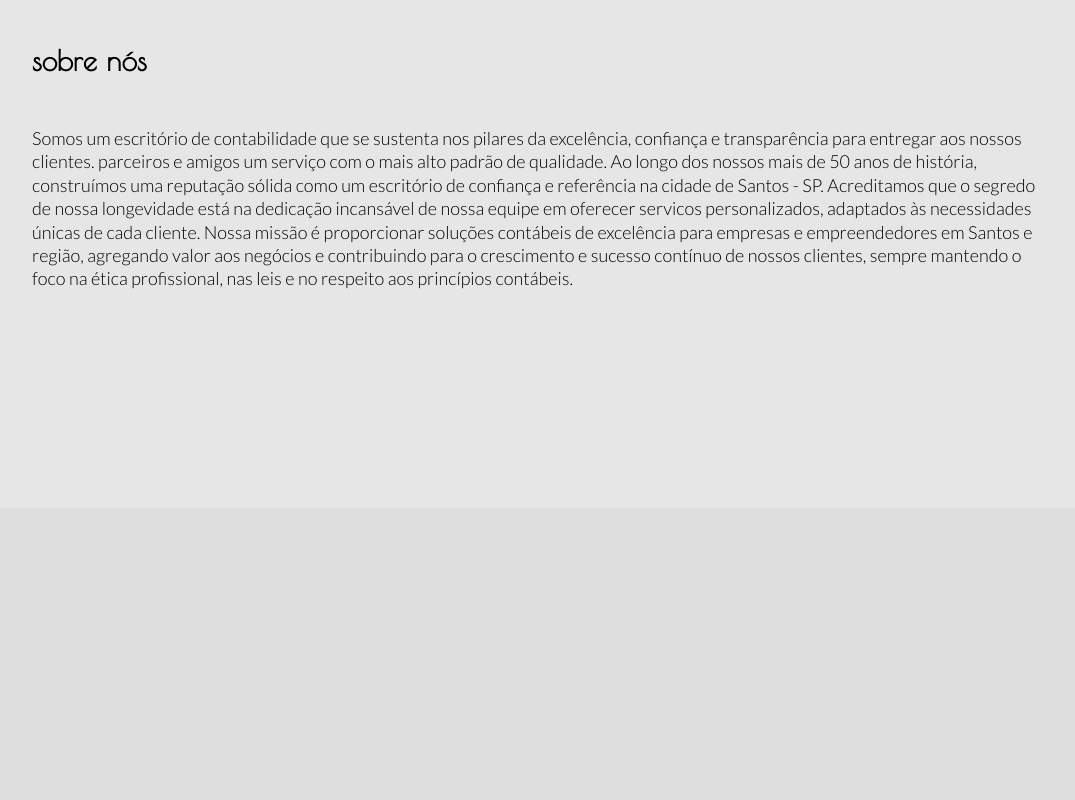
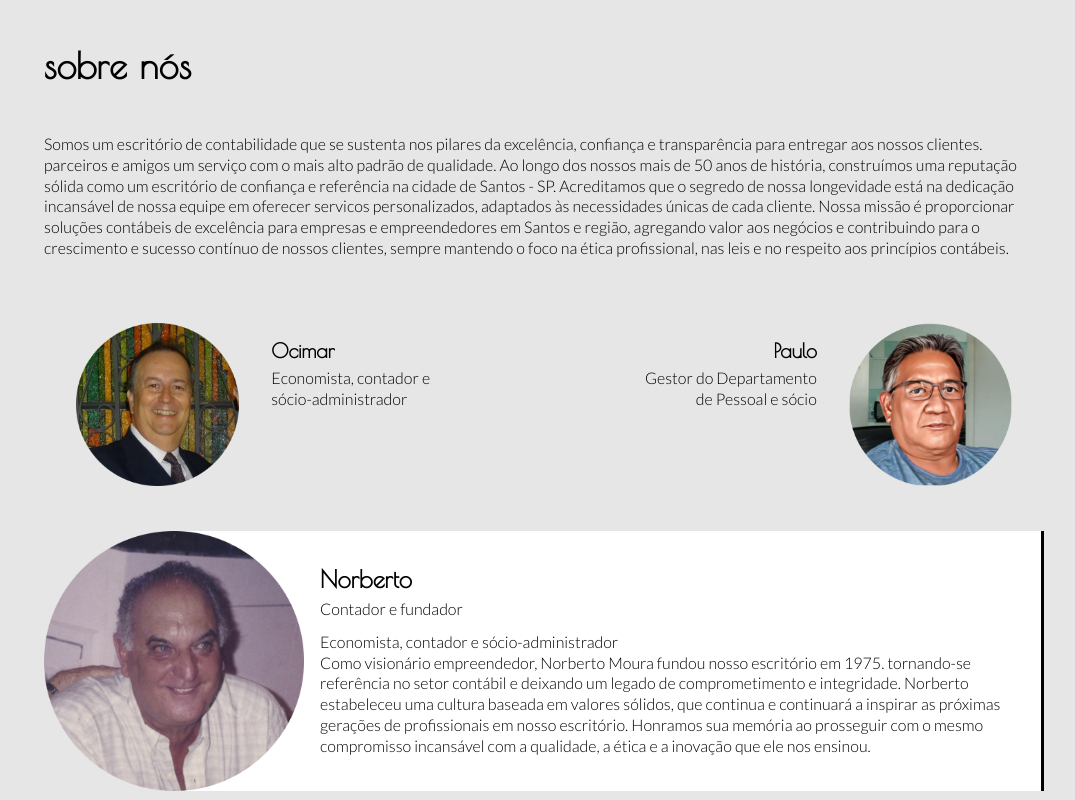
Before and after one commit to miguelmsj/projecao-documental, a plain HTML site: page index.html in a window 1280 px wide. Shown: the part 720-1520 px from the top of the page, without its empty margins (96-1171 px from the left). Drawn offline with Linux system fonts and the light colour scheme.

Commit message:
feat: enhance about section layout and styles, add staff images and descriptions, update navbar structure

```diff
--- a/assets/css/about.css
+++ b/assets/css/about.css
@@ -1,5 +1,5 @@
 .about-section {
-  height: 50vh;
+  /* height: 50vh; */
   display: flex;
   font-size: 24px;
   scroll-margin-top: 60px;
@@ -9,13 +9,86 @@
 .about-container {
   display: flex;
   flex-direction: column;
+  max-width: 1000px;
+  width: 100%;
+  margin: 0 auto;
 }
 
-.about-container h3 {
-  margin-bottom: 50px;
+.about-header {
+  margin-bottom: 48px;
+}
+
+.about-container h5 {
+  margin-bottom: 6px;
 }
 
 .about-container p {
-  font-size: 18px;
+  font-size: 16px;
   line-height: 1.3;
+  font-size: 16px;
 }
+
+.about-image-container-small {
+  display: flex;
+  height: 240px;
+  justify-content: space-between;
+  margin: 16px 0;
+}
+
+.small-image-container {
+  display: flex;
+  padding-top: 48px;
+}
+
+.ocimar {
+  padding-left: 32px;
+}
+
+.paulo {
+  padding-right: 32px;
+  justify-content: flex-end;
+}
+
+.small-image-container img {
+  height: 85%;
+}
+
+.label-container {
+  width: 40%;
+  padding-top: 16px;
+}
+
+.ocimar-label {
+  padding-left: 32px;
+}
+.paulo-label {
+  text-align: right;
+  padding-right: 32px;
+}
+
+.about-image-container-big {
+  display: flex;
+  align-items: center;
+  background-color: white;
+  height: 260px;
+  border-top-left-radius: 150px;
+  border-bottom-left-radius: 150px;
+  border-right: 3px solid black;
+}
+
+.about-image-container-big img {
+  width: auto;
+  height: 100%;
+}
+
+.label-container-big {
+  margin-left: 16px;
+}
+
+.label-container-big h4 {
+  margin-bottom: 6px;
+}
+
+.label-container-big-subtitle {
+  margin-bottom: 12px;
+}
--- a/assets/css/navbar.css
+++ b/assets/css/navbar.css
@@ -1,25 +1,30 @@
+.navbar-section {
+  width: 100%;
+  display: flex;
+  justify-content: center;
+  background: rgba(255, 255, 255, 0.8);
+  position: fixed;
+  top: 0;
+  z-index: 1000;
+}
+
 .navbar-container {
   display: flex;
-  position: fixed;
-  top: 0;
+  align-items: center;
+  justify-content: space-between;
+  max-width: 1000px;
   width: 100%;
-  background: rgba(255, 255, 255, 0.8);
+  padding: 15px 0;
   height: 80px;
-  padding: 20px 0;
-  text-align: center;
-  z-index: 1000;
-  justify-content: center;
-  align-items: center;
 }
 
 .navbar-container h1 {
-  font-size: 28px;
+  font-size: 32px;
 }
 
 .navbar-container img {
   width: auto;
-  height: 70%;
-  margin-right: 16px;
+  height: 80%;
 }
 
 .navbar {
@@ -33,7 +38,7 @@
   display: inline-block;
   color: #333;
   position: relative;
-  font-size: 18px;
+  font-size: 22px;
   padding-bottom: 2px;
 }
 
--- a/assets/css/styles.css
+++ b/assets/css/styles.css
@@ -59,7 +59,7 @@ p {
 }
 
 #carousel {
-  background: grey;
+  background: white;
 }
 #about {
   background: #e6e6e6;
--- a/index.html
+++ b/index.html
@@ -12,7 +12,8 @@
     <link rel="stylesheet" href="assets/css/about.css" />
   </head>
   <body>
-    <section class="navbar-container">
+    <section class="navbar-section">
+      <div class="navbar-container">
         <img src="assets/images/Logo.png" alt="Logo" />
         <header>
           <h1>PROJEÇÃO DOCUMENTAL</h1>
@@ -23,6 +24,7 @@
           <a href="#connections">conexões úteis</a>
           <a href="#contact">contato</a>
         </nav>
+      </div>
     </section>
 
     <section id="carousel" class="section">
@@ -34,7 +36,7 @@
 
     <section id="about" class="about-section">
       <div class="about-container">
-        <h3>sobre nós</h3>
+        <h2 class="about-header">sobre nós</h2>
         <p>
           Somos um escritório de contabilidade que se sustenta nos pilares da
           excelência, confiança e transparência para entregar aos nossos
@@ -50,6 +52,44 @@
           sucesso contínuo de nossos clientes, sempre mantendo o foco na ética
           profissional, nas leis e no respeito aos princípios contábeis.
         </p>
+
+        <div class="about-image-container-small">
+          <div class="small-image-container ocimar">
+            <img src="assets/images/staff/Ocimar.png" alt="Ocimar" />
+            <div class="label-container ocimar-label">
+              <h5>Ocimar</h5>
+              <p>Economista, contador e sócio-administrador</p>
+            </div>
+          </div>
+
+          <div class="small-image-container paulo">
+            <div class="label-container paulo-label">
+              <h5>Paulo</h5>
+              <p>Gestor do Departamento de Pessoal e sócio</p>
+            </div>
+
+            <img src="assets/images/staff/Paulo.png" alt="Paulo" />
+          </div>
+        </div>
+
+        <div class="about-image-container-big">
+          <img src="assets/images/staff/Norberto.png" alt="Norberto" />
+          <div class="label-container-big">
+            <h4>Norberto</h4>
+            <p class="label-container-big-subtitle">Contador e fundador</p>
+            <p>Economista, contador e sócio-administrador</p>
+            <p>
+              Como visionário empreendedor, Norberto Moura fundou nosso
+              escritório em 1975. tornando-se referência no setor contábil e
+              deixando um legado de comprometimento e integridade. Norberto
+              estabeleceu uma cultura baseada em valores sólidos, que continua e
+              continuará a inspirar as próximas gerações de profissionais em
+              nosso escritório. Honramos sua memória ao prosseguir com o mesmo
+              compromisso incansável com a qualidade, a ética e a inovação que
+              ele nos ensinou.
+            </p>
+          </div>
+        </div>
       </div>
     </section>
 
```
Also changed, not shown: assets/images/staff/Norberto.png (added), assets/images/staff/Ocimar.png (added), assets/images/staff/Paulo.png (added). Lines whose indentation alone changed are shown as unchanged.
